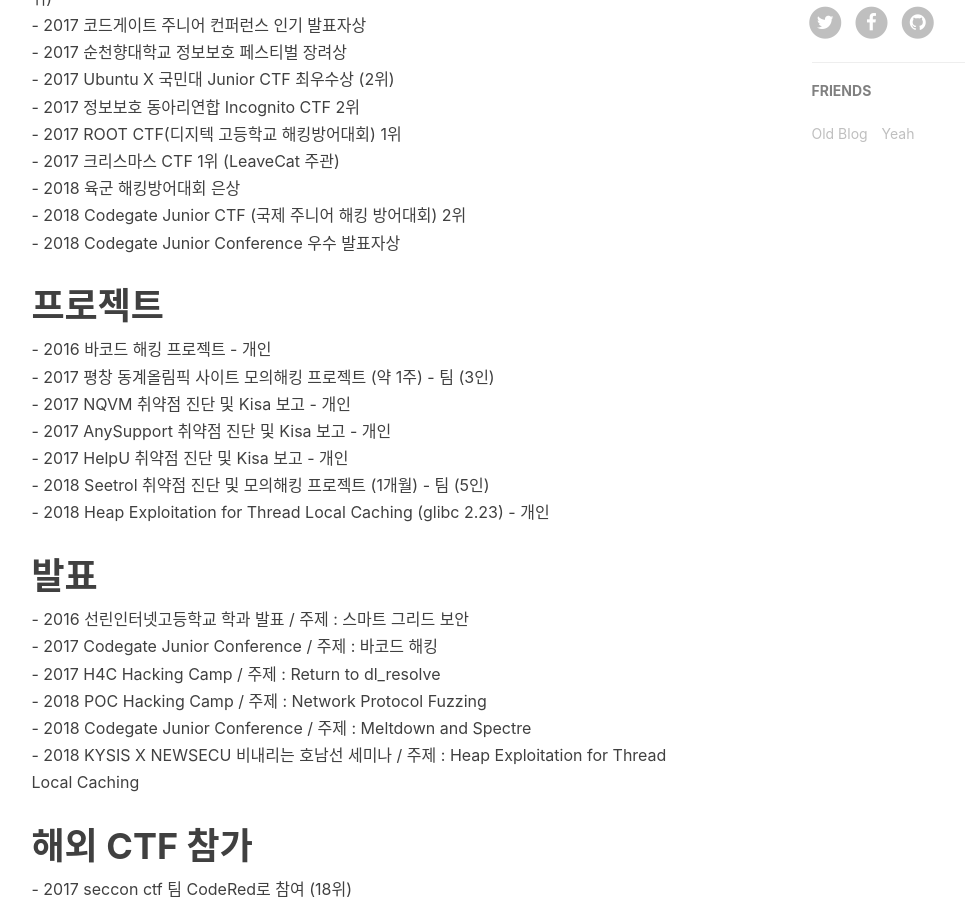
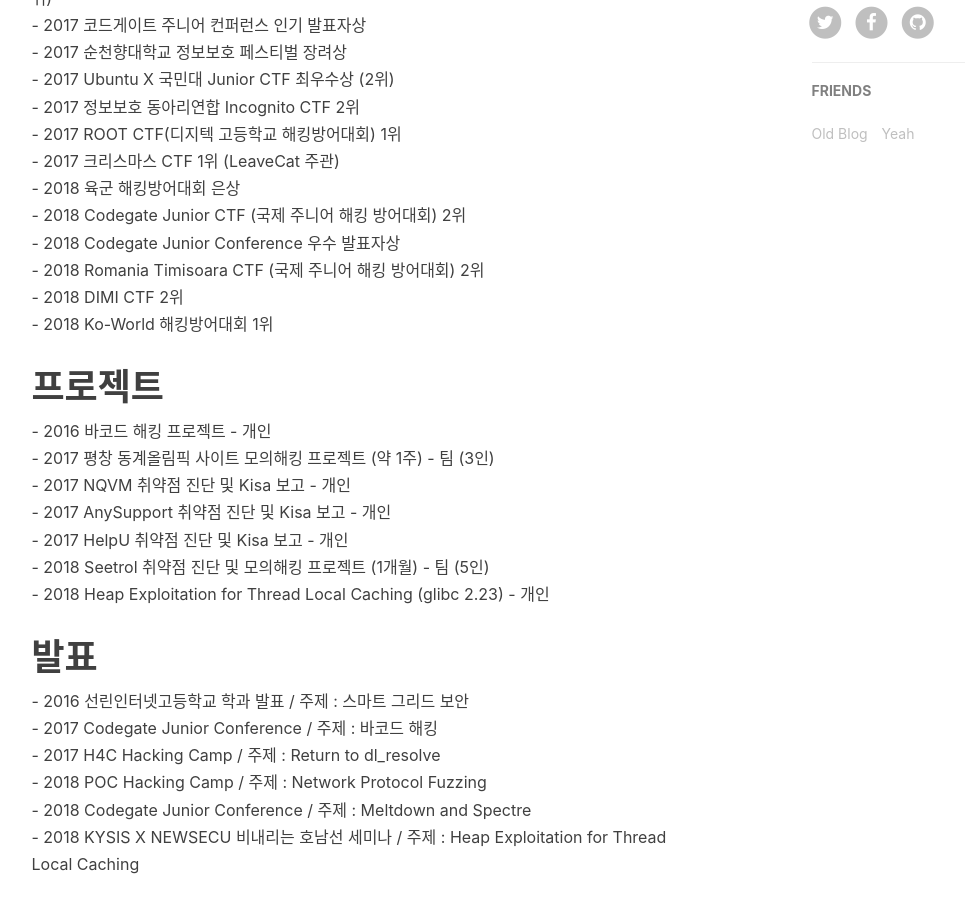
Before and after one commit to LYoungJoo/lyoungjoo.github.io, a Jekyll site: the page built from about.html, in a window 1280 px wide and 900 px high, scrolled down 884 px. Shown: the whole window, without its empty margins (136-1101 px from the left). Built offline with Jekyll 4.4.1, drawn with Linux system fonts in a browser that asks for light colours; nearby versions of some CDN libraries; comment, search, counter and statistics services are not loaded.

Commit message:
Update about.html

```diff
--- a/about.html
+++ b/about.html
@@ -36,6 +36,9 @@
 - 2018 육군 해킹방어대회 은상<br>
 - 2018 Codegate Junior CTF (국제 주니어 해킹 방어대회) 2위<br>
 - 2018 Codegate Junior Conference 우수 발표자상<br>
+- 2018 Romania Timisoara CTF (국제 주니어 해킹 방어대회) 2위<br>
+- 2018 DIMI CTF 2위<br>
+- 2018 Ko-World 해킹방어대회 1위<br>
 
 <h1>프로젝트</h1>
 - 2016 바코드 해킹 프로젝트 - 개인<br>
```
